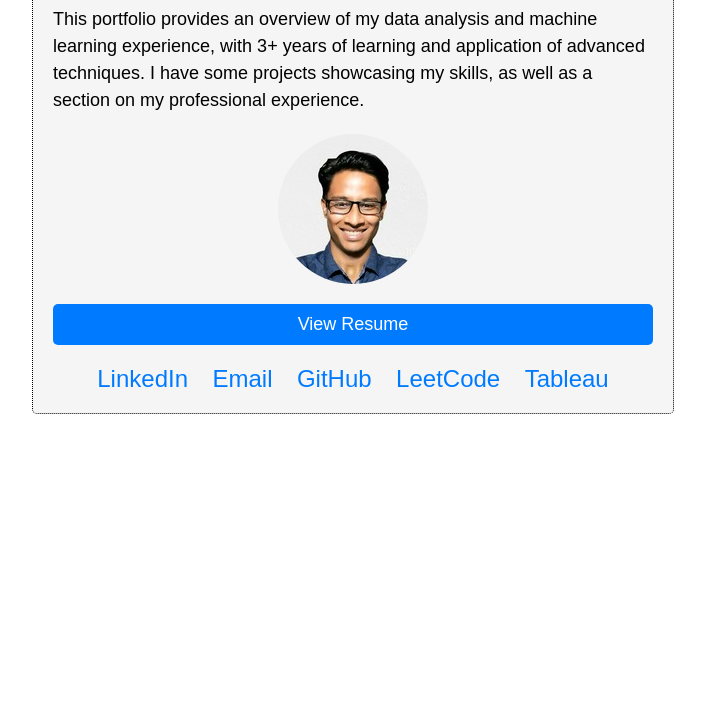
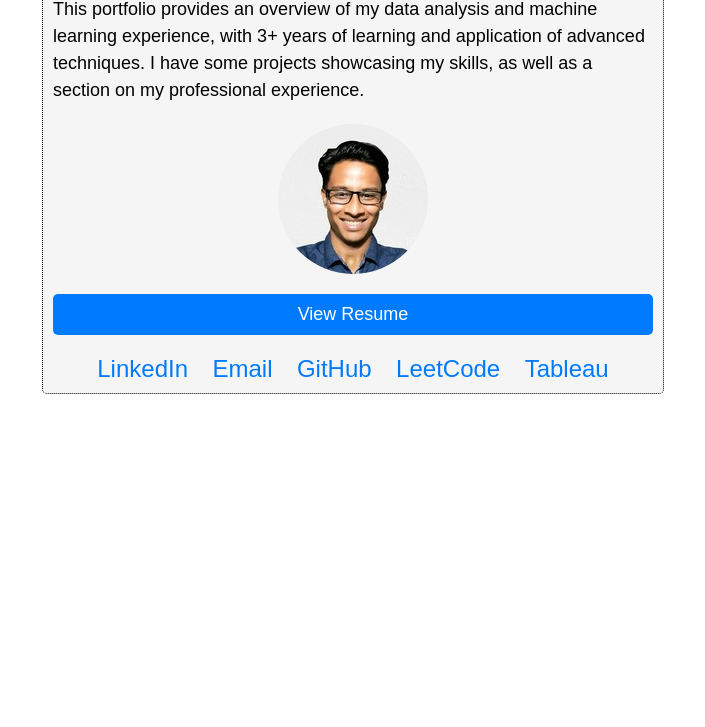
Before and after one commit to anik199/anik199.github.io, a plain HTML site: page index.html in a window 1280 px wide. Shown: the part 73-800 px from the top of the page, without its empty margins (287-992 px from the left). Drawn offline with Linux system fonts and the light colour scheme.

Commit message:
Update index.html
Signed-off-by: Anik Kumar <55429844+anik199@users.noreply.github.com>

```diff
--- a/index.html
+++ b/index.html
@@ -16,7 +16,7 @@
 			background-color: #f5f5f5;
 			border: 1px dotted #000000;
 			border-radius: 5px;
-			border-padding: 10px
+			padding: 10px;
 
 		}
 
```
